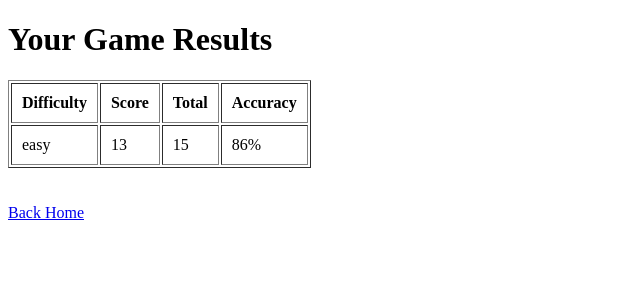
After one commit to YeomanJ7782/Dataman, a Flask app: page /dashboard in a window 1280 px wide. The commit adds this page. Shown: the top 300 px of the page, without its empty margins (0-640 px from the left). Run offline with Flask 3, Linux system fonts and the light colour scheme; a user stored in the database is signed in; data comes from the database, SQL or seed files in the repository.

Commit message:
feat(dash): add results dashboard Closes issue

```diff
--- a/app.py
+++ b/app.py
@@ -177,6 +177,20 @@ def number_guesser():
         game_over=False
     )
 
+@app.route('/dashboard')
+def dashboard():
+    if 'user' not in session:
+        return redirect(url_for('login'))
+
+    results = GameResult.query.filter_by(
+        username=session['user']
+    ).all()
+
+    return render_template(
+        'dashboard.html',
+        results=results
+    )
+
 with app.app_context():
     db.create_all()
 
--- /dev/null
+++ b/templates/dashboard.html
@@ -0,0 +1,33 @@
+<!DOCTYPE html>
+<html>
+<head>
+    <title>Dashboard</title>
+</head>
+<body>
+
+<h1>Your Game Results</h1>
+
+<table border="1" cellpadding="10">
+    <tr>
+        <th>Difficulty</th>
+        <th>Score</th>
+        <th>Total</th>
+        <th>Accuracy</th>
+    </tr>
+
+    {% for result in results %}
+    <tr>
+        <td>{{ result.difficulty }}</td>
+        <td>{{ result.score }}</td>
+        <td>{{ result.total }}</td>
+        <td>{{ result.accuracy }}%</td>
+    </tr>
+    {% endfor %}
+</table>
+
+<br><br>
+
+<a href="/">Back Home</a>
+
+</body>
+</html>
--- a/templates/index.html
+++ b/templates/index.html
@@ -30,5 +30,8 @@
 <br><br>
 <a href="/number_guesser">Play Number Guesser</a>
 
+<br><br>
+<a href="/dashboard">View Dashboard</a>
+
 </body>
 </html>
```
